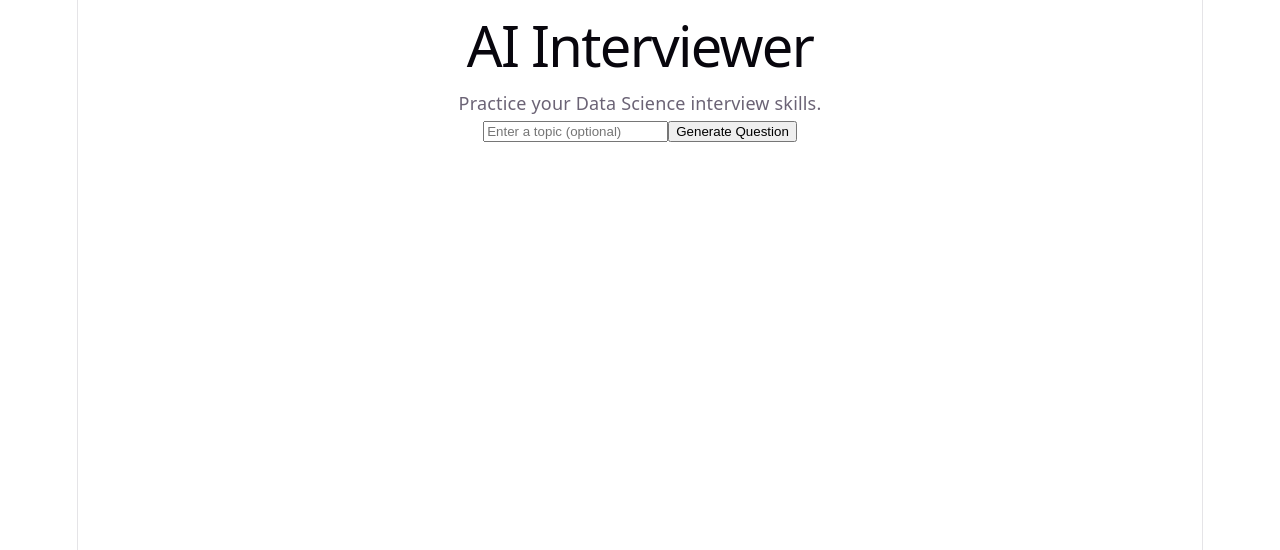
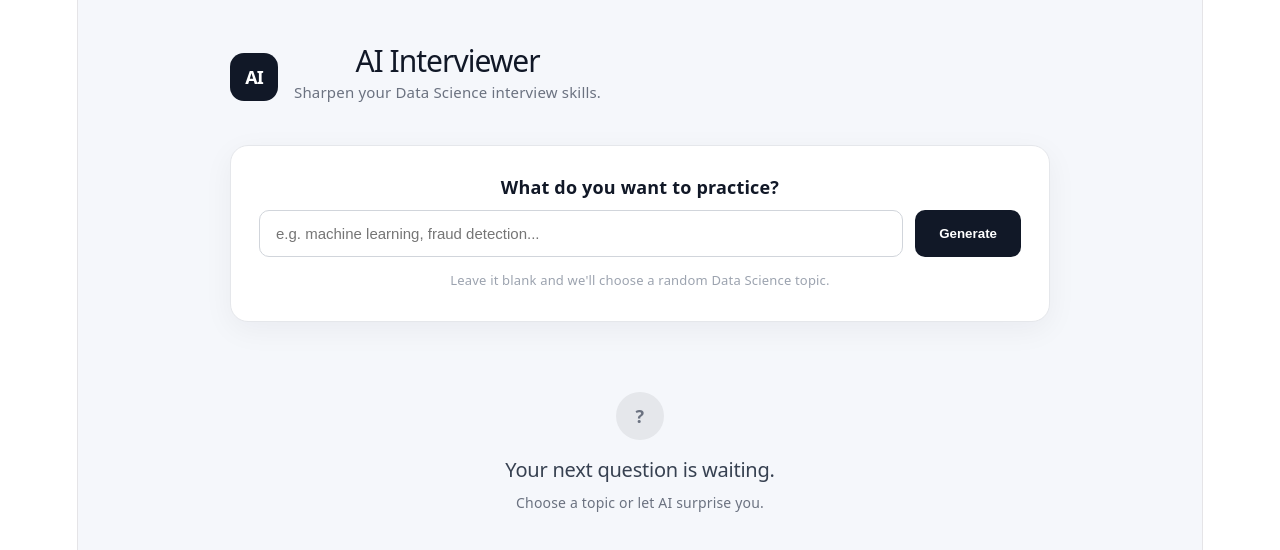
Before and after one commit to GourabNath/interview-app, a React app in the folder frontend/: page / in a window 1280 px wide. Shown: the top 550 px of the page. Built offline with nearby package versions, Linux system fonts and the light colour scheme; the HTML template or start-up script is replaced by a standard one.

Commit message:
Prepare MVP for deployment

```diff
--- a/frontend/src/App.css
+++ b/frontend/src/App.css
@@ -1,184 +1,232 @@
-.counter {
-  font-size: 16px;
-  padding: 5px 10px;
-  border-radius: 5px;
-  color: var(--accent);
-  background: var(--accent-bg);
-  border: 2px solid transparent;
-  transition: border-color 0.3s;
-  margin-bottom: 24px;
+/* ---------- APP LAYOUT ---------- */
 
-  &:hover {
-    border-color: var(--accent-border);
+.app {
+  min-height: 100vh;
+  background: #f5f7fb;
+  padding: 48px 20px;
 }
-  &:focus-visible {
-    outline: 2px solid var(--accent);
-    outline-offset: 2px;
+
+.container {
+  width: 100%;
+  max-width: 820px;
+  margin: 0 auto;
 }
+
+
+/* ---------- HEADER ---------- */
+
+.hero {
+  display: flex;
+  align-items: center;
+  gap: 16px;
+  margin-bottom: 40px;
+}
+
+.logo {
+  width: 48px;
+  height: 48px;
+  border-radius: 14px;
+  background: #111827;
+  color: white;
+  display: flex;
+  align-items: center;
+  justify-content: center;
+  font-weight: 700;
+  letter-spacing: -1px;
+}
+
+.hero h1 {
+  margin: 0;
+  font-size: 30px;
+  letter-spacing: -1px;
+  color: #111827;
+}
+
+.hero p {
+  margin: 5px 0 0;
+  color: #6b7280;
+  font-size: 15px;
+}
+
+
+/* ---------- GENERATOR ---------- */
+
+.generator-card {
+  background: white;
+  padding: 28px;
+  border-radius: 18px;
+  border: 1px solid #e5e7eb;
+  box-shadow: 0 8px 30px rgba(15, 23, 42, 0.05);
+}
+
+.generator-card label {
+  display: block;
+  margin-bottom: 10px;
+  font-weight: 600;
+  color: #111827;
+}
+
+.input-row {
+  display: flex;
+  gap: 12px;
+}
+
+.input-row input {
+  flex: 1;
+  min-width: 0;
+  padding: 14px 16px;
+  border: 1px solid #d1d5db;
+  border-radius: 10px;
+  font-size: 15px;
+  outline: none;
+}
+
+.input-row input:focus {
+  border-color: #111827;
+  box-shadow: 0 0 0 3px rgba(17, 24, 39, 0.08);
+}
+
+.input-row button {
+  border: none;
+  border-radius: 10px;
+  padding: 0 24px;
+  background: #111827;
+  color: white;
+  font-weight: 600;
+  cursor: pointer;
+  transition: 0.2s;
+}
+
+.input-row button:hover {
+  background: #000000;
+}
+
+.input-row button:disabled {
+  opacity: 0.6;
+  cursor: not-allowed;
+}
+
+.hint {
+  margin: 10px 0 0;
+  color: #9ca3af;
+  font-size: 13px;
+}
+
+
+/* ---------- QUESTION CARD ---------- */
+
+.question-card {
+  margin-top: 24px;
+  background: white;
+  border-radius: 18px;
+  border: 1px solid #e5e7eb;
+  padding: 32px;
+  box-shadow: 0 12px 35px rgba(15, 23, 42, 0.06);
+}
+
+.question-label {
+  font-size: 12px;
+  font-weight: 700;
+  letter-spacing: 1.2px;
+  color: #6b7280;
+  margin-bottom: 18px;
+}
+
+.question {
+  margin: 0;
+  color: #111827;
+  font-size: 21px;
+  line-height: 1.6;
+  font-weight: 500;
+}
+
+.question-footer {
+  margin-top: 28px;
+  padding-top: 18px;
+  border-top: 1px solid #f0f0f0;
+  color: #9ca3af;
+  font-size: 13px;
+}
+
+
+/* ---------- EMPTY STATE ---------- */
+
+.empty-state {
+  text-align: center;
+  padding: 70px 20px;
+  color: #6b7280;
+}
+
+.empty-icon {
+  width: 48px;
+  height: 48px;
+  margin: 0 auto 18px;
+  border-radius: 50%;
+  background: #e5e7eb;
+  display: flex;
+  align-items: center;
+  justify-content: center;
+  font-weight: 700;
+  color: #6b7280;
+}
+
+.empty-state h2 {
+  margin: 0;
+  color: #374151;
+  font-size: 20px;
+}
+
+.empty-state p {
+  margin-top: 8px;
+  font-size: 14px;
+}
+
+
+/* ---------- ERROR ---------- */
+
+.error-message {
+  margin-top: 20px;
+  padding: 14px 16px;
+  border-radius: 10px;
+  background: #fef2f2;
+  color: #b91c1c;
+  font-size: 14px;
+}
+
+
+/* ---------- MOBILE ---------- */
+
+@media (max-width: 600px) {
+
+  .app {
+    padding: 28px 16px;
   }
 
   .hero {
-  position: relative;
-
-  .base,
-  .framework,
-  .vite {
-    inset-inline: 0;
-    margin: 0 auto;
+    margin-bottom: 28px;
   }
 
-  .base {
-    width: 170px;
-    position: relative;
-    z-index: 0;
+  .hero h1 {
+    font-size: 25px;
   }
 
-  .framework,
-  .vite {
-    position: absolute;
+  .generator-card {
+    padding: 20px;
   }
 
-  .framework {
-    z-index: 1;
-    top: 34px;
-    height: 28px;
-    transform: perspective(2000px) rotateZ(300deg) rotateX(44deg) rotateY(39deg)
-      scale(1.4);
+  .input-row {
+    flex-direction: column;
   }
 
-  .vite {
-    z-index: 0;
-    top: 107px;
-    height: 26px;
-    width: auto;
-    transform: perspective(2000px) rotateZ(300deg) rotateX(40deg) rotateY(39deg)
-      scale(0.8);
+  .input-row button {
+    height: 48px;
+  }
+
+  .question-card {
+    padding: 24px;
+  }
+
+  .question {
+    font-size: 18px;
   }
 }
-
-#center {
-  display: flex;
-  flex-direction: column;
-  gap: 25px;
-  place-content: center;
-  place-items: center;
-  flex-grow: 1;
-
-  @media (max-width: 1024px) {
-    padding: 32px 20px 24px;
-    gap: 18px;
-  }
-}
-
-#next-steps {
-  display: flex;
-  border-top: 1px solid var(--border);
-  text-align: left;
-
-  & > div {
-    flex: 1 1 0;
-    padding: 32px;
-    @media (max-width: 1024px) {
-      padding: 24px 20px;
-    }
-  }
-
-  .icon {
-    margin-bottom: 16px;
-    width: 22px;
-    height: 22px;
-  }
-
-  @media (max-width: 1024px) {
-    flex-direction: column;
-    text-align: center;
-  }
-}
-
-#docs {
-  border-right: 1px solid var(--border);
-
-  @media (max-width: 1024px) {
-    border-right: none;
-    border-bottom: 1px solid var(--border);
-  }
-}
-
-#next-steps ul {
-  list-style: none;
-  padding: 0;
-  display: flex;
-  gap: 8px;
-  margin: 32px 0 0;
-
-  .logo {
-    height: 18px;
-  }
-
-  a {
-    color: var(--text-h);
-    font-size: 16px;
-    border-radius: 6px;
-    background: var(--social-bg);
-    display: flex;
-    padding: 6px 12px;
-    align-items: center;
-    gap: 8px;
-    text-decoration: none;
-    transition: box-shadow 0.3s;
-
-    &:hover {
-      box-shadow: var(--shadow);
-    }
-    .button-icon {
-      height: 18px;
-      width: 18px;
-    }
-  }
-
-  @media (max-width: 1024px) {
-    margin-top: 20px;
-    flex-wrap: wrap;
-    justify-content: center;
-
-    li {
-      flex: 1 1 calc(50% - 8px);
-    }
-
-    a {
-      width: 100%;
-      justify-content: center;
-      box-sizing: border-box;
-    }
-  }
-}
-
-#spacer {
-  height: 88px;
-  border-top: 1px solid var(--border);
-  @media (max-width: 1024px) {
-    height: 48px;
-  }
-}
-
-.ticks {
-  position: relative;
-  width: 100%;
-
-  &::before,
-  &::after {
-    content: '';
-    position: absolute;
-    top: -4.5px;
-    border: 5px solid transparent;
-  }
-
-  &::before {
-    left: 0;
-    border-left-color: var(--border);
-  }
-  &::after {
-    right: 0;
-    border-right-color: var(--border);
-  }
-}
--- a/frontend/src/App.jsx
+++ b/frontend/src/App.jsx
@@ -1,55 +1,125 @@
 import { useState } from "react"
+import "./App.css"
 
 function App() {
-  // FRONTEND STATE:
-  // topic = what the user enters
-  // question = what the backend returns
   const [topic, setTopic] = useState("")
   const [question, setQuestion] = useState("")
+  const [loading, setLoading] = useState(false)
+  const [error, setError] = useState("")
 
-  // API COMMUNICATION:
-  // React calls our FastAPI backend.
-  // The OpenAI API key never comes into the browser.
+  // API layer: React → FastAPI → OpenAI
   async function generateQuestion() {
-    const url = topic
+    setLoading(true)
+    setError("")
+    setQuestion("")
+
+    try {
+      const url = topic.trim()
         ? `http://127.0.0.1:8000/question?topic=${encodeURIComponent(topic)}`
         : "http://127.0.0.1:8000/question"
 
       const response = await fetch(url)
 
-    // Convert the backend JSON response into a JavaScript object.
+      if (!response.ok) {
+        throw new Error("Unable to generate a question.")
+      }
+
       const data = await response.json()
 
-    // Store the backend result in React state.
       setQuestion(data.question)
+    } catch (error) {
+      setError("Something went wrong. Please try again.")
+    } finally {
+      setLoading(false)
+    }
   }
 
   return (
+    <div className="app">
+      <main className="container">
+
+        {/* BRAND / HEADER */}
+        <header className="hero">
+          <div className="logo">AI</div>
+
           <div>
             <h1>AI Interviewer</h1>
+            <p>Sharpen your Data Science interview skills.</p>
+          </div>
+        </header>
 
-      <p>Practice your Data Science interview skills.</p>
+        {/* INPUT SECTION */}
+        <section className="generator-card">
 
-      {/* USER INPUT */}
+          <label htmlFor="topic">
+            What do you want to practice?
+          </label>
+
+          <div className="input-row">
             <input
+              id="topic"
               type="text"
-        placeholder="Enter a topic (optional)"
+              placeholder="e.g. machine learning, fraud detection..."
               value={topic}
               onChange={(event) => setTopic(event.target.value)}
+              onKeyDown={(event) => {
+                if (event.key === "Enter") {
+                  generateQuestion()
+                }
+              }}
             />
 
-      {/* USER ACTION → API CALL */}
-      <button onClick={generateQuestion}>
-        Generate Question
+            <button
+              onClick={generateQuestion}
+              disabled={loading}
+            >
+              {loading ? "Generating..." : "Generate"}
             </button>
+          </div>
 
-      {/* BACKEND RESPONSE → UI */}
-      {question && (
-        <div>
-          <h2>Interview Question</h2>
-          <p>{question}</p>
+          <p className="hint">
+            Leave it blank and we'll choose a random Data Science topic.
+          </p>
+        </section>
+
+        {/* ERROR STATE */}
+        {error && (
+          <div className="error-message">
+            {error}
           </div>
         )}
+
+        {/* QUESTION OUTPUT */}
+        {question && (
+          <section className="question-card">
+
+            <div className="question-label">
+              INTERVIEW QUESTION
+            </div>
+
+            <p className="question">
+              {question}
+            </p>
+
+            <div className="question-footer">
+              <span>Take your time. Think before you answer.</span>
+            </div>
+
+          </section>
+        )}
+
+        {/* EMPTY STATE */}
+        {!question && !loading && !error && (
+          <section className="empty-state">
+            <div className="empty-icon">?</div>
+            <h2>Your next question is waiting.</h2>
+            <p>
+              Choose a topic or let AI surprise you.
+            </p>
+          </section>
+        )}
+
+      </main>
     </div>
   )
 }
```
Also changed, not shown: 2 other files (tests, documents, lock files or other folders). Lines whose indentation alone changed are shown as unchanged.
